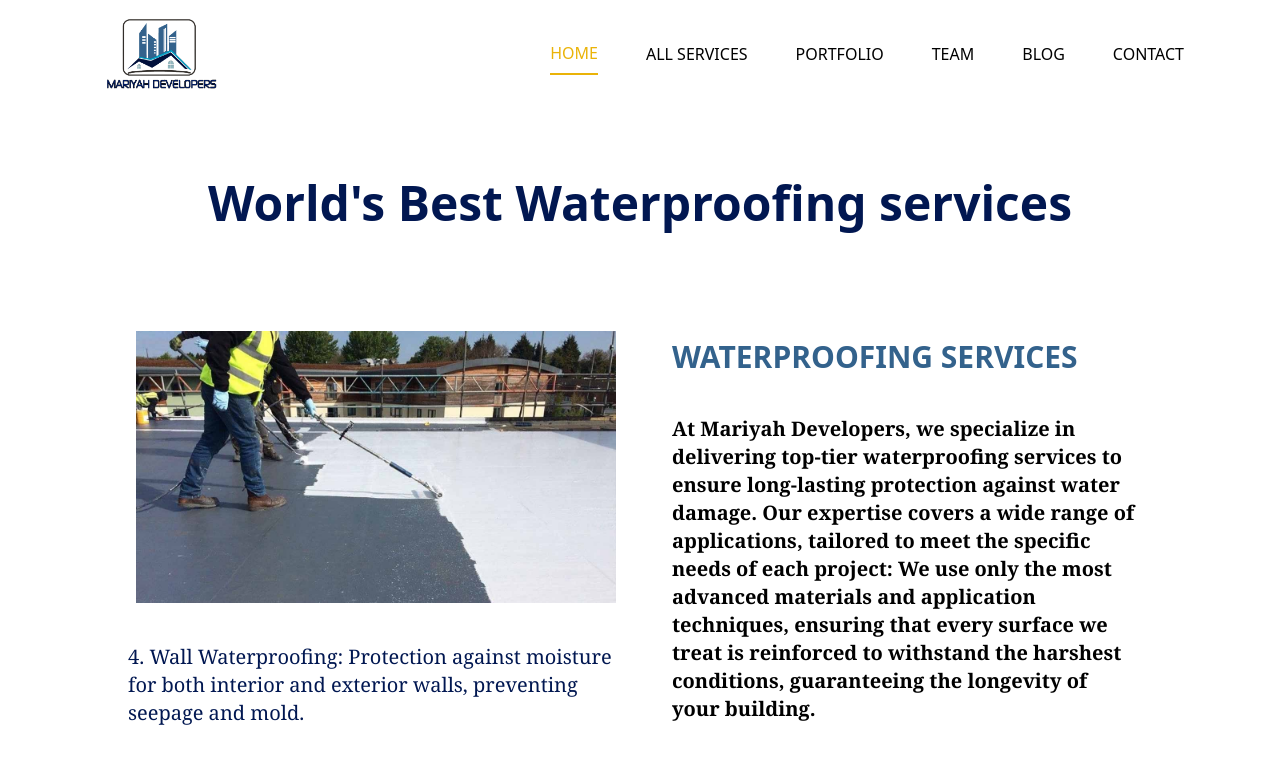
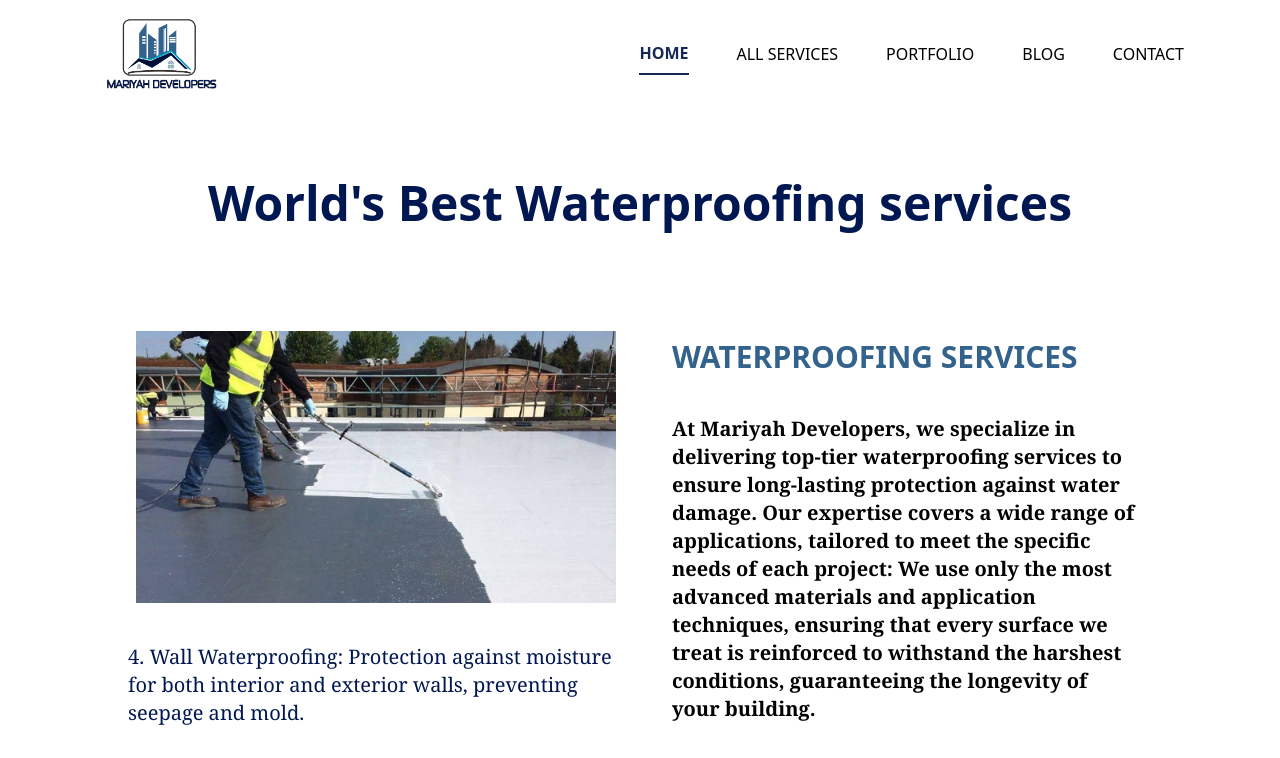
Before and after one commit to s-m-saqlain/construction, a Nuxt app: page /allservices in a window 1280 px wide. Shown: the top 758 px of the page. Built offline with nearby package versions, Linux system fonts and the light colour scheme.

Commit message:
first commit

```diff
--- a/components/Header.vue
+++ b/components/Header.vue
@@ -24,10 +24,10 @@
           v-for="(link, index) in links"
           :key="index"
           :to="link.path"
-          class="block lg:inline-block hover:text-yellow-500 hover:border-b-2 border-yellow-500"
+          class="block lg:inline-block hover:text-[#162855] hover:border-b-2 border-[#162855]"
           :class="[
             activeLink === link.name
-              ? 'text-yellow-500 border-b-2 border-yellow-500'
+              ? 'text-[#162855] font-bold border-b-2 border-[#162855]'
               : '',
             'pb-2',
           ]"
@@ -53,7 +53,7 @@ const links = [
   // { name: "ABOUT", path: "/" },
   { name: "ALL SERVICES", path: "/allservices" },
   { name: "PORTFOLIO", path: "/portfolio" },
-  { name: "TEAM", path: "/" },
+  // { name: "TEAM", path: "/" },
   { name: "BLOG", path: "/blog" },
   { name: "CONTACT", path: "/contact" },
 ];
--- a/components/Home/Service.vue
+++ b/components/Home/Service.vue
@@ -1,7 +1,7 @@
 <template>
   <section class="container mx-auto py-16">
     <h2 class="text-5xl font-bold text-center mb-8 text-[#011751]">
-      Our Services
+      Our Business Services
     </h2>
     <div
       class="grid grid-cols-1 lg:grid-cols-2 gap-8 text-center lg:max-w-4xl xl:max-w-5xl 2xl:max-w-7xl sm:max-w-2xl mx-auto mt-24"
```
